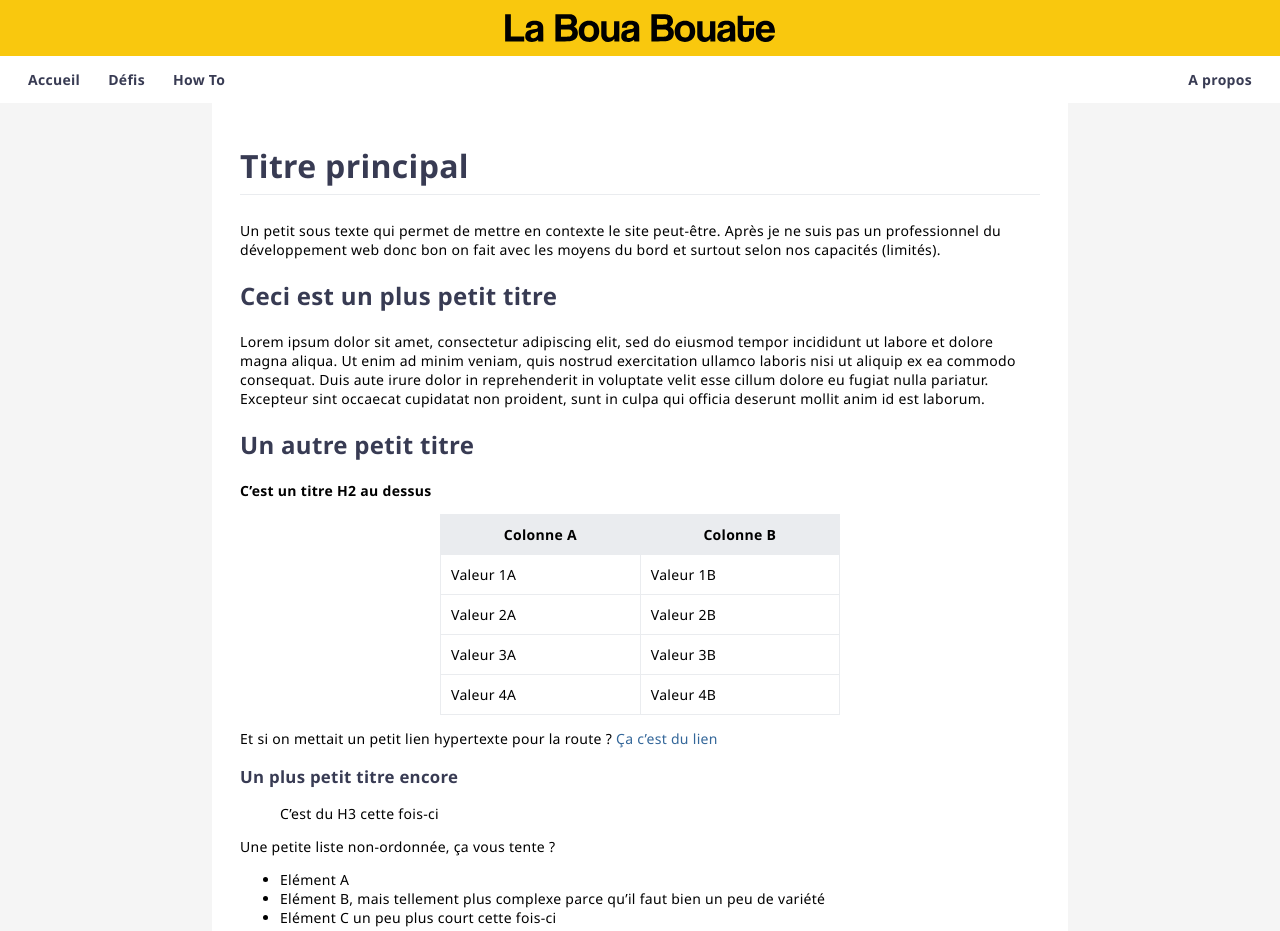
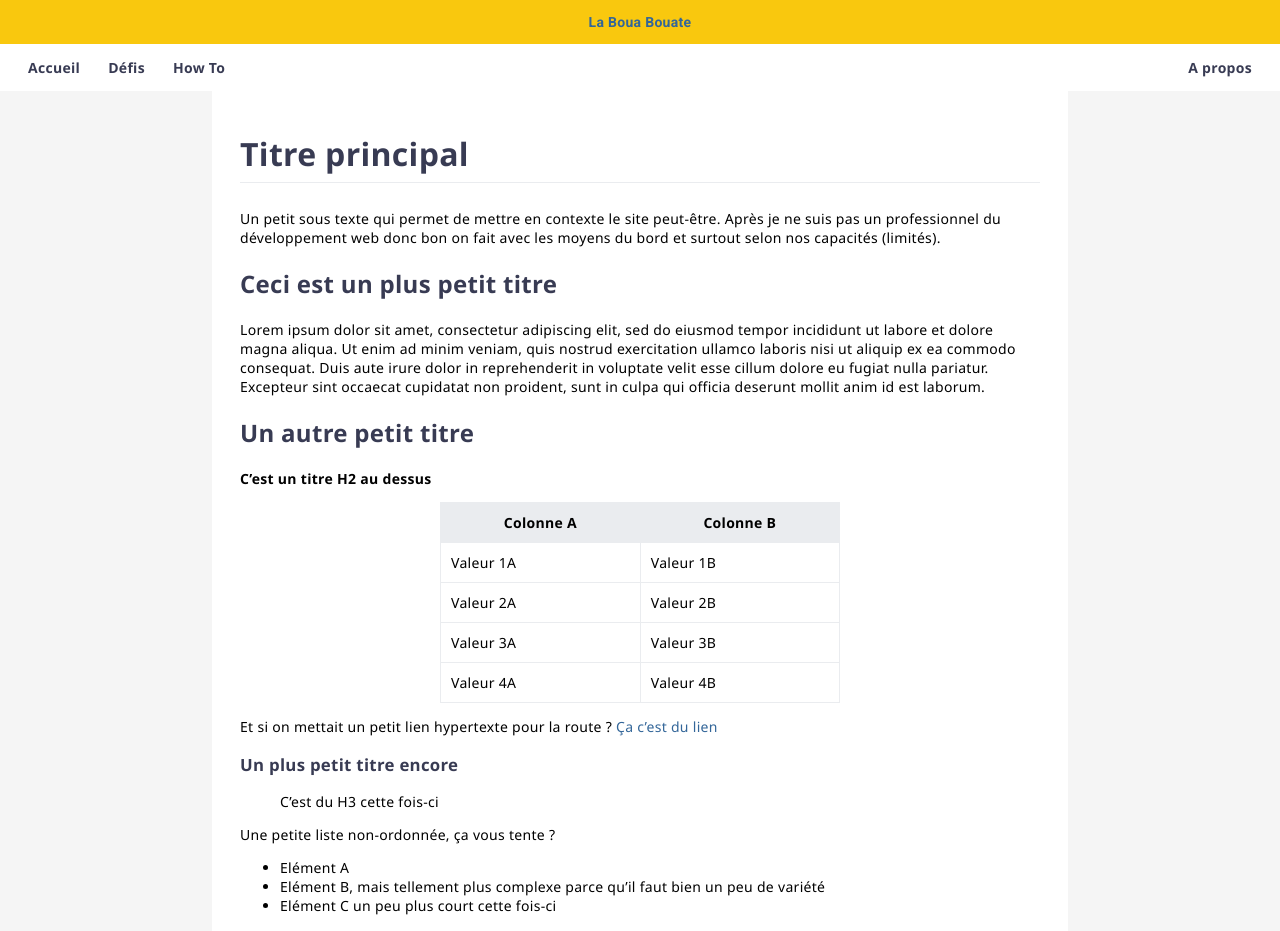
Before and after one commit to leobouard/leobouard.github.io, a Jekyll site: the page built from index.md, in a window 1280 px wide. Shown: the top 931 px of the page. Built offline with Jekyll 4.4.1, drawn with Linux system fonts in a browser that asks for light colours; our own code applies the rules of GitHub Pages for plain Markdown files.

Commit message:
Move title from SVG to span

```diff
--- a/_layouts/default.html
+++ b/_layouts/default.html
@@ -1,20 +1,26 @@
 <!DOCTYPE html>
 <html lang="{{ site.lang | default: "fr-FR" }}">
   <head>
+    <!-- General -->
     <title>{{ page.title }} | {{ site.title }}</title>
     <meta charset="UTF-8">
     <meta http-equiv="X-UA-Compatible" content="IE=edge">
     <meta name="viewport" content="width=device-width">
     {% seo %}
+    <!-- SCSS Files -->
     <link rel="stylesheet" href="{{ "/assets/css/style.css?v=" | append: site.github.build_revision | relative_url }}">
     <link rel="stylesheet" href="{{ "/assets/css/posts.css?v=" | append: site.github.build_revision | relative_url }}">
     <link rel='stylesheet' href="{{ "/assets/css/links.css?v=" | append: site.github.build_revision | relative_url }}">
+    <!-- Fonts -->
+    <link rel="preconnect" href="https://fonts.googleapis.com">
+    <link rel="preconnect" href="https://fonts.gstatic.com" crossorigin>
+    <link href="https://fonts.googleapis.com/css2?family=Roboto:wght@700&display=swap" rel="stylesheet">
   </head>
   <body>
     <header>
       <a href="{{ "/" | absolute_url }}">
         <div class="banner"">
-          <img class="inlineLogo" src="{{site.inlineLogo | relative_url}}" alt="La Boua Bouate"/>
+          <span class="siteTitle">{{ site.title }}</span>
         </div>
       </a>
       <nav>
--- a/assets/css/style.scss
+++ b/assets/css/style.scss
@@ -39,9 +39,11 @@
     justify-content: center;
 }
 
-.inlineLogo {
-    height: 2em;
+.siteTitle {
+    font-family: 'Roboto', sans-serif;
 }
+
+
 
     /* --- NAVIGATION BAR --- */
 
```
